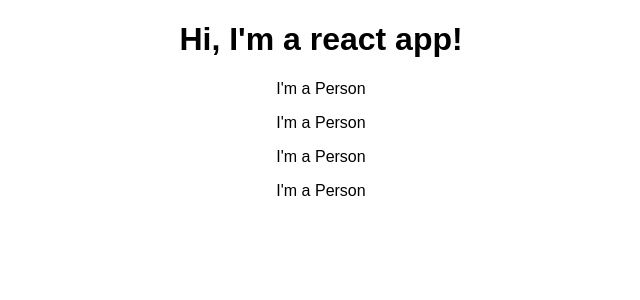
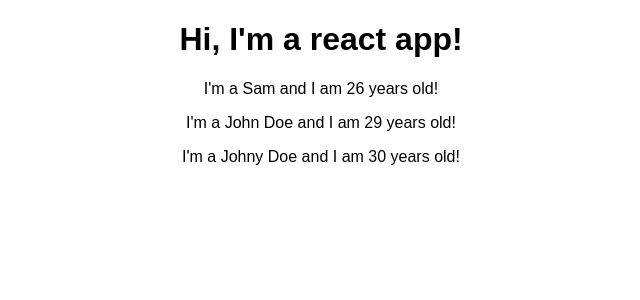
Before and after one commit to samims/learning-react, a React (Create React App) app: page / in a window 1280 px wide. Shown: the top 300 px of the page, without its empty margins (319-959 px from the left). Built offline with nearby package versions, Linux system fonts and the light colour scheme.

Commit message:
using props

```diff
--- a/src/App.js
+++ b/src/App.js
@@ -7,10 +7,9 @@
     return (
       <div className="App">
         <h1>Hi, I'm a react app!</h1>
-        <Person/>
-        <Person/>
-        <Person/>
-        <Person/>
+        <Person name="Sam" age="26"/>
+        <Person name="John Doe" age="29"/>
+        <Person name="Johny Doe" age="30"> My hobby is Reading </Person>
       </div>
     );
     // return React.createElement('div', {className: 'App'}, React.createElement("h1", null, "Now This works"))
--- a/src/Person/Person.jsx
+++ b/src/Person/Person.jsx
@@ -1,7 +1,7 @@
 import React from "react";
 
-const person = () => {
-    return <p>I'm a Person</p>
+const person = (props) => {
+    return <p>I'm a {props.name} and I am {props.age} years old!</p>
 }
 
 export default person;
```
